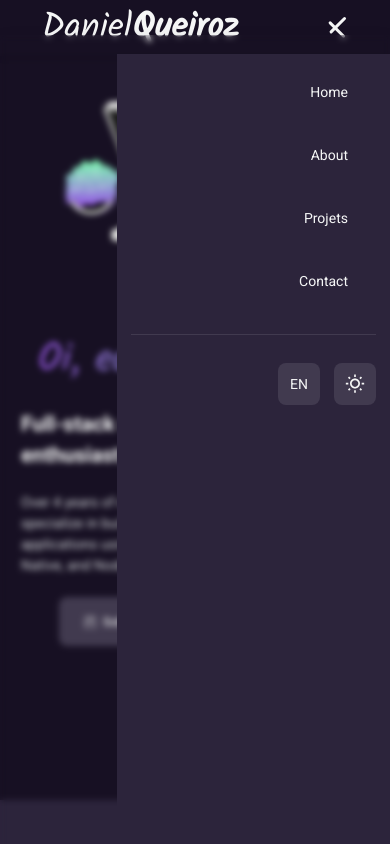
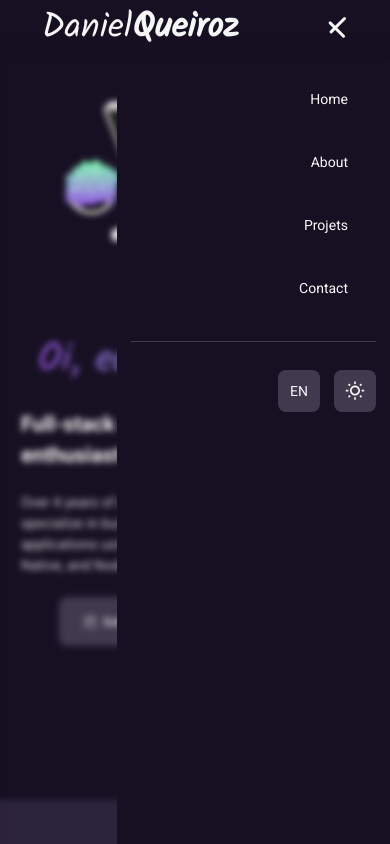
Before and after one commit to danielqueirozc/Portfolio, a Next.js app: page / in a window 390 px wide. Both pictures are taken after a click on the button 337 px from the left and 28 px from the top of the page. Shown: the top 844 px of the page. Built offline with nearby package versions, Linux system fonts and the light colour scheme.

Commit message:
update dark mode from header mobile

```diff
--- a/src/components/headerMobile/index.tsx
+++ b/src/components/headerMobile/index.tsx
@@ -5,8 +5,12 @@ import { RxHamburgerMenu } from "react-icons/rx";
 import { MdOutlineWbSunny } from 'react-icons/md';
 import { kalam } from '@/app/fonts';
 import { ButtonHamburger } from '../ButtonHamburger';
+import { ButtonDarkMode } from '../ButtonDarkMode';
+import { useTheme } from '@/app/ThemeProvider';
 
 export function HeaderMobile() {
+    const {theme} = useTheme();
+
     const [isOpen, setIsOpen] = useState(false);
 
     function changeState() {
@@ -14,7 +18,7 @@ export function HeaderMobile() {
     }
 
     return (
-        <header className={styles.container}>
+        <header className={`${styles.container} ${theme === 'default' ? styles.backgroundDefault : styles.backgroundDark}`}>
             <div className={`${kalam.className} ${styles.title}`}>
                 <span>Daniel</span>
                 <strong>Queiroz</strong>
@@ -24,7 +28,7 @@ export function HeaderMobile() {
 
             {isOpen && (
                 <nav className={styles.nav}>
-                    <div className={styles.content}>
+                    <div className={`${styles.content} ${theme === 'default' ? styles.backgroundDefault : styles.backgroundDark}`}>
                         <ul>
                             <li>
                                 <a href="#">Home</a>
@@ -52,9 +56,7 @@ export function HeaderMobile() {
                                 EN
                             </button>
 
-                            <button>
-                                <MdOutlineWbSunny size={20} />
-                            </button>
+                            <ButtonDarkMode />
                         </div>
                     </div>
                 </nav>
--- a/src/components/headerMobile/styles.module.scss
+++ b/src/components/headerMobile/styles.module.scss
@@ -20,7 +20,7 @@
 
 .nav {
   position: absolute;
-  top: 2.5rem;
+  top: 3rem;
   right: 0;
 
   backdrop-filter: blur(3px);
@@ -120,6 +120,14 @@
     }
   }
 
+  .backgroundDefault {
+    background-color: var(--purple-400);
+}
+
+  .backgroundDark {
+      background-color: var(--gray-900);
+  }
+
   @media (min-width: 768px) {
     .nav {
 
```
